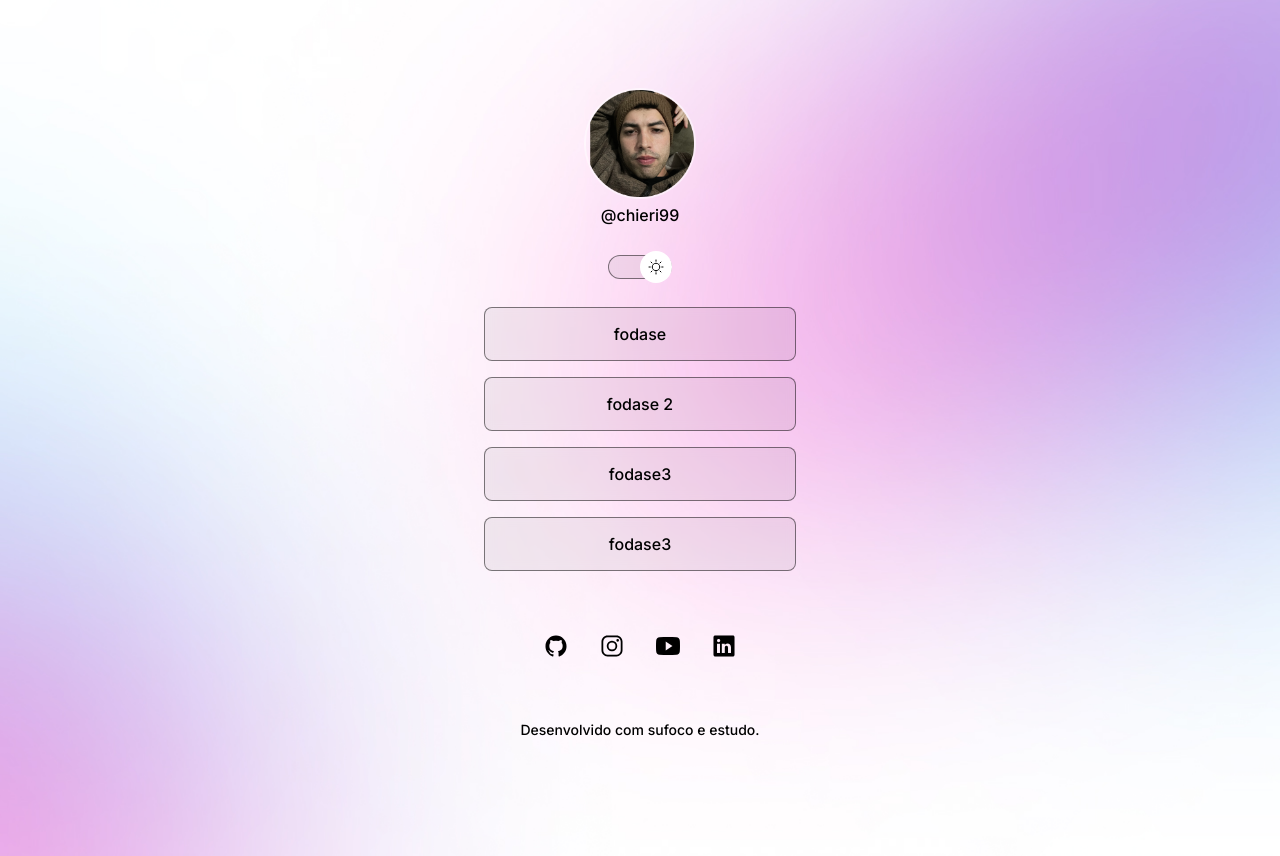
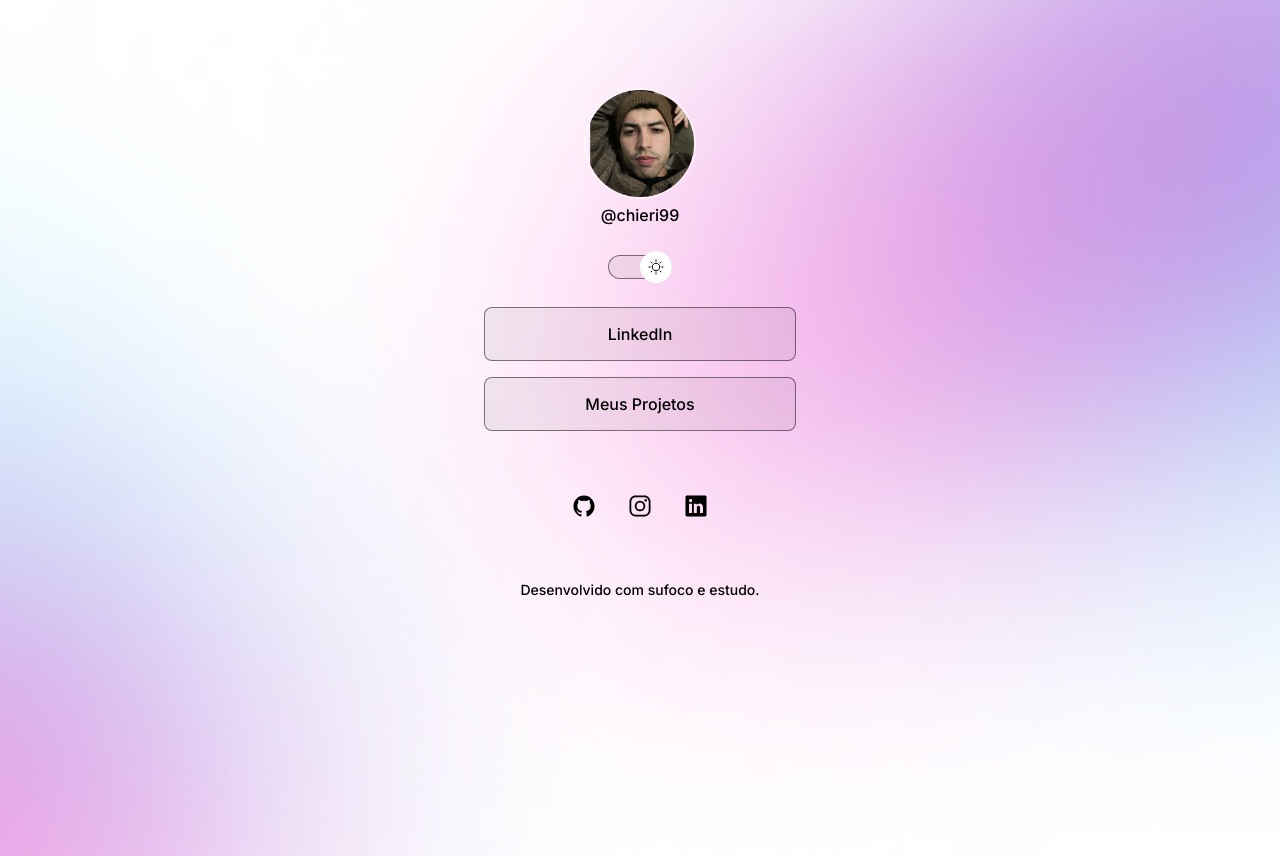
Before and after one commit to chieri99/first-project, a plain HTML site: page index.html in a window 1280 px wide. Drawn offline with nearby package versions, Linux system fonts and the light colour scheme.

Commit message:
change social links

```diff
--- a/index.html
+++ b/index.html
@@ -29,29 +29,22 @@
         </div>
         <ul>
             <li>
-                <a href="a" target="_blank">fodase</a>
+                <a href="https://www.linkedin.com/in/thiago-oliveira-900bb513a/" target="_blank">LinkedIn</a>
             </li>
             <li>
-                <a href="b" target="_blank">fodase 2</a>
+                <a href="https://github.com/chieri99?tab=projects" target="_blank">Meus Projetos</a>
             </li>
-            <li>
-                <a href="c" target="_blank">fodase3</a>
-            </li>
-            <li>
-                <a href="d" target="_blank">fodase3</a>
-            </li>
+
         </ul>
         <div id="social-links">
-            <a href="https://google.com" target="_blank">
+            <a href="https://github.com/chieri99" target="_blank">
                 <ion-icon name="logo-github"></ion-icon>
             </a>
-            <a href="https://google.com" target="_blank">
+            <a href="https://www.instagram.com/t.arievilo/" target="_blank">
                 <ion-icon name="logo-instagram"></ion-icon>
             </a>
-            <a href="https://google.com" target="_blank">
-                <ion-icon name="logo-youtube"></ion-icon>
-            </a>
-            <a href="https://google.com" target="_blank">
+
+            <a href="https://www.linkedin.com/in/thiago-oliveira-900bb513a/" target="_blank">
                 <ion-icon name="logo-linkedin"></ion-icon>
             </a>
         </div>
```
